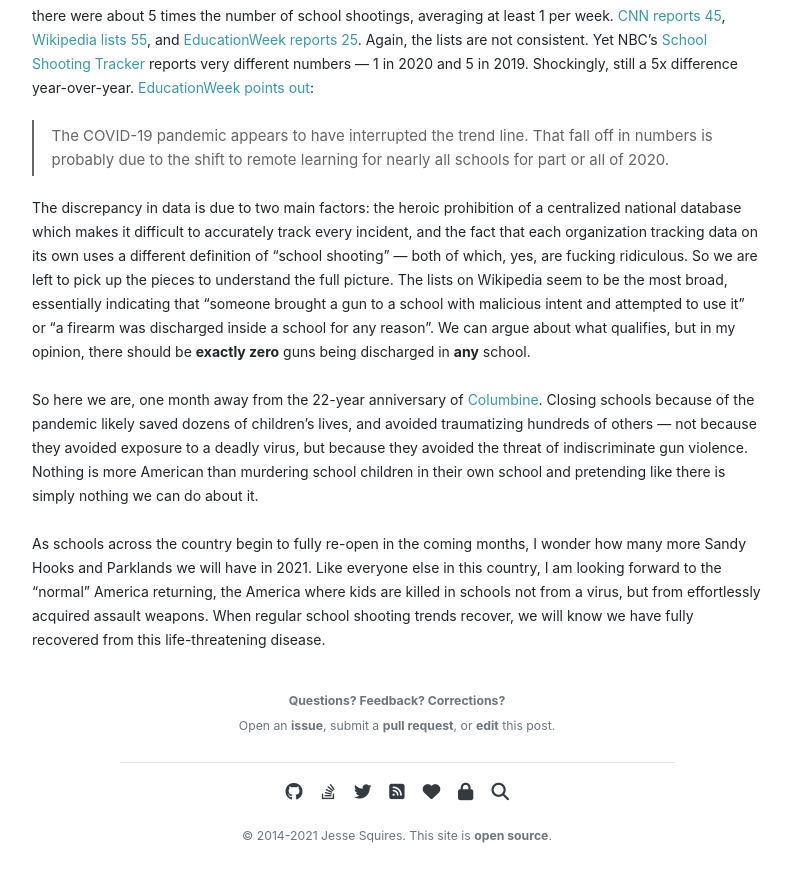
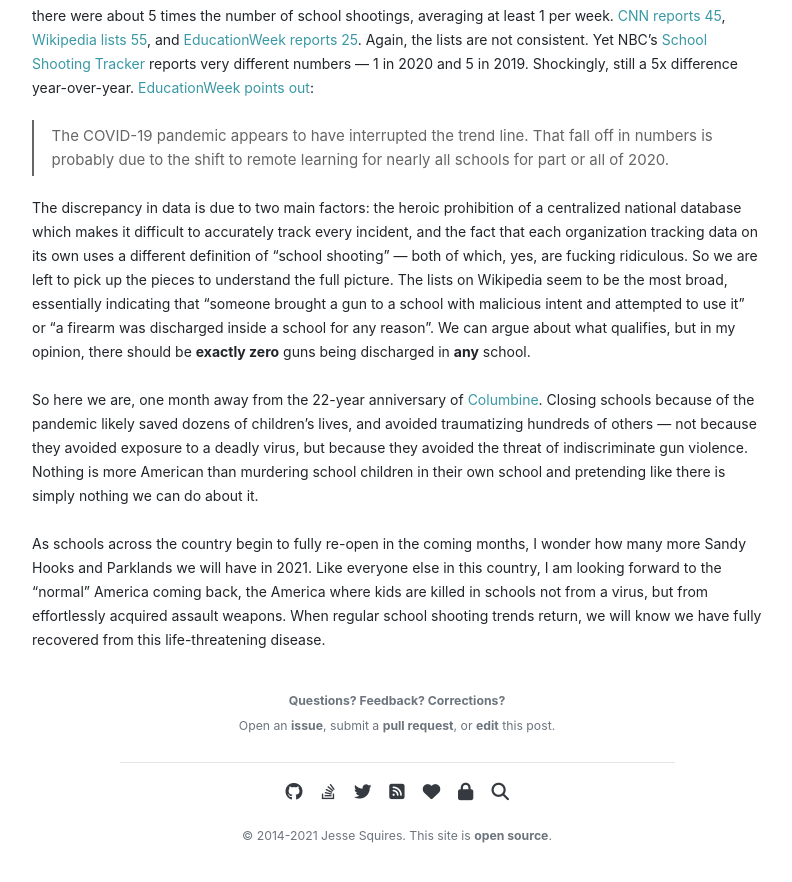
Before and after one commit to jessesquires/jessesquires.com, a Jekyll site: the page built from _posts/2021-03-16-returning-to-normal.md, in a window 1280 px wide and 900 px high, scrolled down 587 px. Shown: the top 882 px of the window, without its empty margins (243-1035 px from the left). Built offline with Jekyll 4.4.1, drawn with Linux system fonts in a browser that asks for light colours; nearby versions of some CDN libraries; library files that are not in the unit come from our copies.

Commit message:
minor post edits

```diff
--- a/_posts/2021-03-16-returning-to-normal.md
+++ b/_posts/2021-03-16-returning-to-normal.md
@@ -22,4 +22,4 @@ The discrepancy in data is due to two main factors: the heroic prohibition of a
 
 So here we are, one month away from the 22-year anniversary of [Columbine](https://en.wikipedia.org/wiki/Columbine_High_School_massacre). Closing schools because of the pandemic likely saved dozens of children's lives, and avoided traumatizing hundreds of others &mdash; not because they avoided exposure to a deadly virus, but because they avoided the threat of indiscriminate gun violence. Nothing is more American than murdering school children in their own school and pretending like there is simply nothing we can do about it.
 
-As schools across the country begin to fully re-open in the coming months, I wonder how many more Sandy Hooks and Parklands we will have in 2021. Like everyone else in this country, I am looking forward to the "normal" America returning, the America where kids are killed in schools not from a virus, but from effortlessly acquired assault weapons. When regular school shooting trends recover, we will know we have fully recovered from this life-threatening disease.
+As schools across the country begin to fully re-open in the coming months, I wonder how many more Sandy Hooks and Parklands we will have in 2021. Like everyone else in this country, I am looking forward to the "normal" America coming back, the America where kids are killed in schools not from a virus, but from effortlessly acquired assault weapons. When regular school shooting trends return, we will know we have fully recovered from this life-threatening disease.
```
